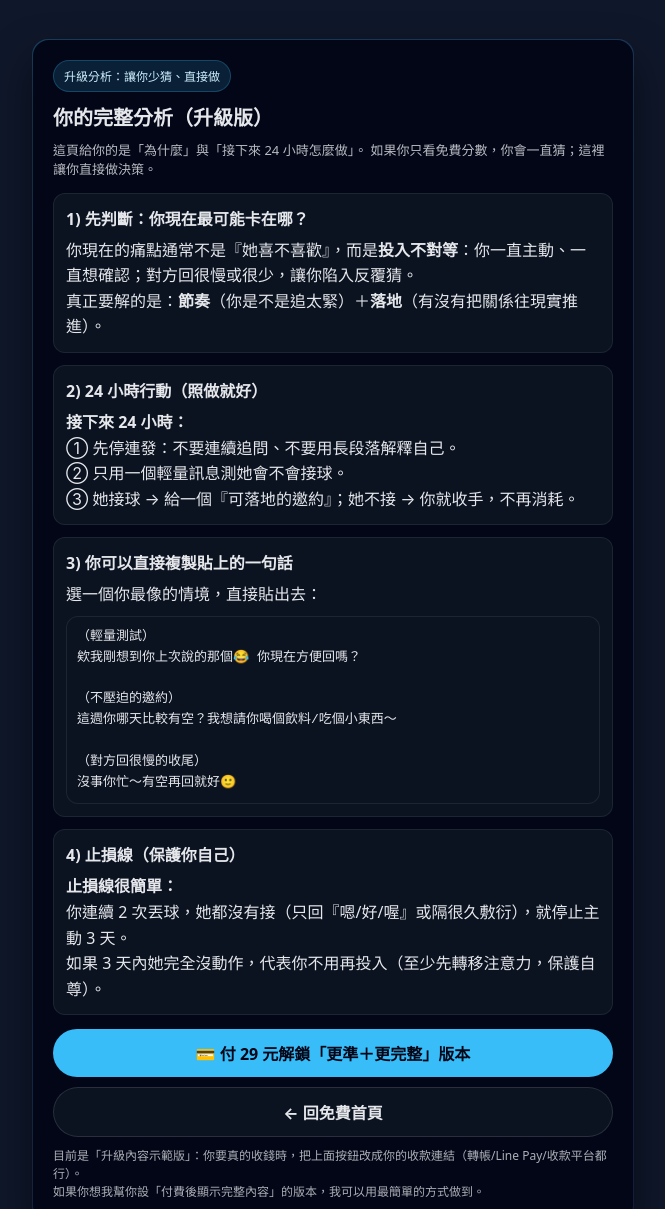
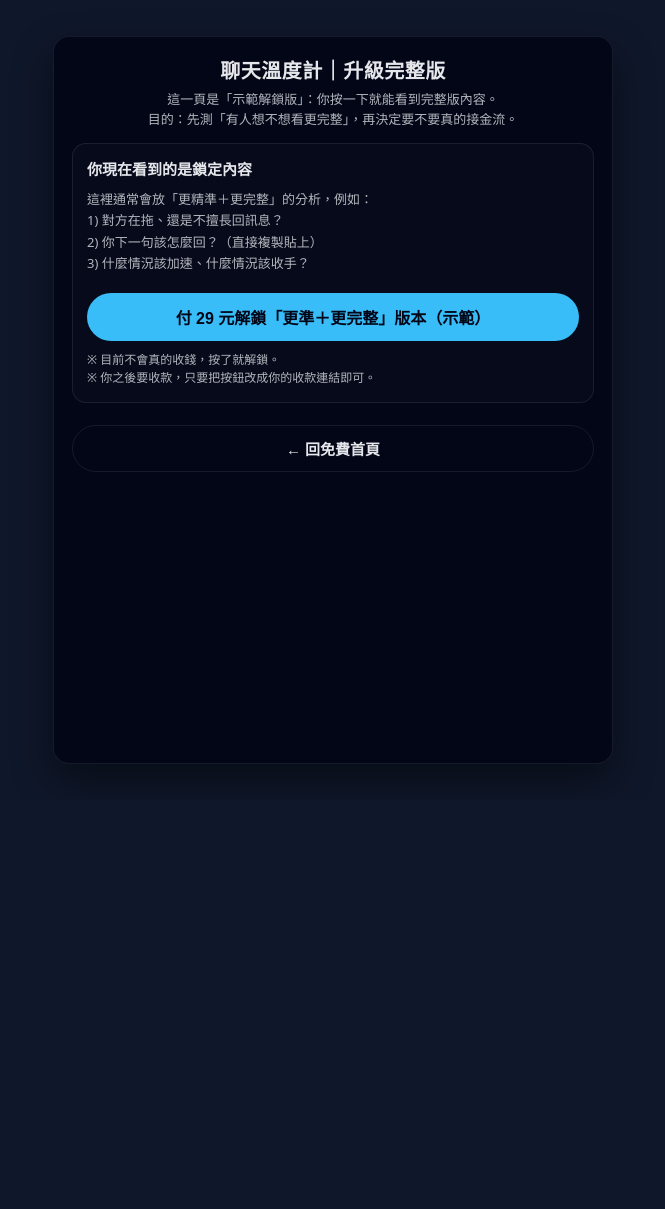
Before and after one commit to Jiahexxxxx/chat-thermometer, a plain HTML site: page paid.html in a window 1280 px wide. Shown: the top 1209 px of the page, without its empty margins (307-972 px from the left). After the commit the page ends 800 px from the top, so only its background shows below. Drawn offline with Linux system fonts and the light colour scheme.

Commit message:
Revise title and enhance layout for paid.html
Updated the title and improved styling for better visual consistency. Added a section for unlocking premium content and modified various elements for enhanced user experience.

```diff
--- a/paid.html
+++ b/paid.html
@@ -2,178 +2,277 @@
 <html lang="zh-Hant">
 <head>
   <meta charset="UTF-8" />
-  <title>完整分析（升級）｜聊天溫度計</title>
   <meta name="viewport" content="width=device-width, initial-scale=1" />
+  <title>聊天溫度計｜升級完整版（示範解鎖）</title>
   <style>
+    :root{
+      --bg:#0f172a;
+      --card:#020617;
+      --text:#e5e7eb;
+      --muted:rgba(229,231,235,.78);
+      --line:rgba(255,255,255,.08);
+      --btn:#38bdf8;
+      --btnText:#020617;
+      --danger:#fb7185;
+      --ok:#34d399;
+      --shadow:0 18px 40px rgba(0,0,0,.45);
+      --radius:16px;
+    }
+    *{box-sizing:border-box;}
     body{
       margin:0;
-      font-family:system-ui,-apple-system,BlinkMacSystemFont;
-      background:#0f172a;
-      color:#e5e7eb;
+      min-height:100vh;
+      background:var(--bg);
+      color:var(--text);
+      font-family:system-ui,-apple-system,BlinkMacSystemFont,"Segoe UI",Roboto,"Noto Sans TC","PingFang TC","Microsoft JhengHei",sans-serif;
       display:flex;
       justify-content:center;
-      padding:40px 16px;
+      padding:36px 14px;
     }
     .card{
       width:100%;
       max-width:560px;
-      background:#020617;
-      border-radius:16px;
-      padding:20px;
-      box-shadow:0 20px 40px rgba(0,0,0,.5);
-      position:relative;
+      background:var(--card);
+      border:1px solid var(--line);
+      border-radius:var(--radius);
+      padding:18px;
+      box-shadow:var(--shadow);
     }
-    .card:before{
-      content:"";
-      position:absolute;
-      inset:-1px;
-      border-radius:16px;
-      background:linear-gradient(135deg, rgba(56,189,248,.25), rgba(99,102,241,.18));
-      z-index:-1;
+    h1{
+      margin:0 0 6px;
+      text-align:center;
+      font-size:20px;
+      letter-spacing:.5px;
     }
-    h1{ margin:0 0 10px; font-size:20px; }
-    .sub{ margin:0 0 14px; opacity:.8; font-size:13px; line-height:1.45; }
+    .sub{
+      text-align:center;
+      color:var(--muted);
+      font-size:13px;
+      line-height:1.5;
+      margin-bottom:14px;
+    }
+    .pill{
+      display:inline-flex;
+      align-items:center;
+      gap:8px;
+      padding:8px 12px;
+      border-radius:999px;
+      border:1px solid var(--line);
+      background:rgba(255,255,255,.03);
+      font-size:13px;
+      color:var(--muted);
+      margin:10px 0 14px;
+    }
+    .section{
+      border:1px solid var(--line);
+      background:rgba(255,255,255,.02);
+      border-radius:14px;
+      padding:14px;
+      margin:12px 0;
+    }
+    .section h2{
+      margin:0 0 10px;
+      font-size:15px;
+    }
+    .k{
+      font-size:13px;
+      color:var(--muted);
+      line-height:1.65;
+      margin:6px 0;
+    }
+    .btn{
+      width:100%;
+      margin-top:12px;
+      padding:12px 14px;
+      border:none;
+      border-radius:999px;
+      background:var(--btn);
+      color:var(--btnText);
+      font-weight:900;
+      font-size:16px;
+      cursor:pointer;
+    }
+    .btn:active{transform:translateY(1px);}
+    .btn2{
+      width:100%;
+      margin-top:10px;
+      padding:12px 14px;
+      border:1px solid var(--line);
+      border-radius:999px;
+      background:transparent;
+      color:var(--text);
+      font-weight:800;
+      font-size:15px;
+      cursor:pointer;
+    }
+    .mini{
+      margin-top:10px;
+      color:var(--muted);
+      font-size:12px;
+      line-height:1.55;
+    }
+    .grid{
+      display:grid;
+      grid-template-columns:1fr;
+      gap:10px;
+    }
+    .box{
+      border:1px solid var(--line);
+      border-radius:14px;
+      padding:12px;
+      background:rgba(255,255,255,.02);
+    }
+    .boxTitle{
+      font-weight:900;
+      margin:0 0 6px;
+      font-size:14px;
+    }
     .tag{
       display:inline-block;
       font-size:12px;
-      padding:6px 10px;
+      padding:4px 10px;
       border-radius:999px;
-      background:rgba(56,189,248,.14);
-      border:1px solid rgba(56,189,248,.25);
-      color:#cfefff;
-      margin-bottom:10px;
+      border:1px solid var(--line);
+      background:rgba(255,255,255,.03);
+      color:var(--muted);
+      margin:6px 6px 0 0;
     }
-    .box{
-      background:#0b1220;
-      border:1px solid rgba(255,255,255,.08);
-      border-radius:12px;
-      padding:12px;
-      margin-top:12px;
-    }
-    .box b{ display:block; margin-bottom:8px; }
-    .line{ line-height:1.6; }
-    .btn{
-      display:block;
-      text-align:center;
-      margin-top:14px;
-      padding:12px;
-      border-radius:999px;
-      background:#38bdf8;
-      color:#020617;
-      font-weight:900;
-      text-decoration:none;
-    }
-    .btn2{
-      display:block;
-      text-align:center;
-      margin-top:10px;
-      padding:12px;
-      border-radius:999px;
-      background:#0b1220;
-      border:1px solid rgba(255,255,255,.12);
-      color:#e5e7eb;
-      text-decoration:none;
-      font-weight:700;
-    }
-    .small{
-      margin-top:10px;
-      font-size:12px;
-      opacity:.75;
-      line-height:1.5;
-    }
-    code{
-      display:block;
-      white-space:pre-wrap;
-      background:#0b1220;
-      border:1px solid rgba(255,255,255,.08);
-      border-radius:12px;
-      padding:10px;
-      line-height:1.6;
-      margin-top:8px;
-    }
-    a{ color:#38bdf8; }
+    .warn{color:var(--danger); font-weight:900;}
+    .ok{color:var(--ok); font-weight:900;}
+    .hr{height:1px; background:var(--line); margin:12px 0;}
+    .hidden{display:none;}
+    a{color:inherit; text-decoration:none;}
   </style>
 </head>
+
 <body>
   <div class="card">
-    <div class="tag" id="badge">完整分析</div>
-    <h1 id="title">你的完整分析（升級版）</h1>
-    <p class="sub" id="hook">
-      這頁給你的是「為什麼」與「接下來 24 小時怎麼做」。
-      如果你只看免費分數，你會一直猜；這裡讓你直接做決策。
-    </p>
+    <h1>聊天溫度計｜升級完整版</h1>
+    <div class="sub">
+      這一頁是「示範解鎖版」：你按一下就能看到完整版內容。<br>
+      目的：先測「有人想不想看更完整」，再決定要不要真的接金流。
+    </div>
 
+    <!-- 鎖定區 -->
+    <div id="locked">
+      <div class="section">
+        <h2>你現在看到的是鎖定內容</h2>
+        <div class="k">
+          這裡通常會放「更精準＋更完整」的分析，例如：<br>
+          1) 對方在拖、還是不擅長回訊息？<br>
+          2) 你下一句該怎麼回？（直接複製貼上）<br>
+          3) 什麼情況該加速、什麼情況該收手？
+        </div>
+        <button class="btn" onclick="unlockNow()">付 29 元解鎖「更準＋更完整」版本（示範）</button>
+        <div class="mini">
+          ※ 目前不會真的收錢，按了就解鎖。<br>
+          ※ 你之後要收款，只要把按鈕改成你的收款連結即可。
+        </div>
+      </div>
+
+      <a href="./index.html"><button class="btn2">← 回免費首頁</button></a>
+    </div>
+
+    <!-- 解鎖後完整版 -->
+    <div id="full" class="hidden">
+      <div class="pill">✅ 已解鎖完整版（示範）</div>
+
+      <div class="section">
+        <h2>1) 你現在處於哪種局？（快速判斷）</h2>
+        <div class="grid">
           <div class="box">
-      <b>1) 先判斷：你現在最可能卡在哪？</b>
-      <div class="line" id="core"></div>
+            <div class="boxTitle">A｜對方回很慢，但會回</div>
+            <div class="k">
+              <span class="ok">可能性：</span>忙、社交能量低、或把你放在「後順位」。<br>
+              <span class="warn">風險：</span>你一直追問會變成壓力。
+            </div>
+            <span class="tag">策略：慢慢推</span>
+            <span class="tag">不要連發</span>
           </div>
 
           <div class="box">
-      <b>2) 24 小時行動（照做就好）</b>
-      <div class="line" id="plan"></div>
+            <div class="boxTitle">B｜對方很少主動，但互動不排斥</div>
+            <div class="k">
+              <span class="ok">可能性：</span>對方被動、習慣被帶節奏。<br>
+              <span class="warn">風險：</span>你會覺得「都我在主動」而內耗。
+            </div>
+            <span class="tag">策略：用邀約測意願</span>
+            <span class="tag">別做情緒勒索</span>
           </div>
 
           <div class="box">
-      <b>3) 你可以直接複製貼上的一句話</b>
-      <div class="line">選一個你最像的情境，直接貼出去：</div>
-      <code id="copyLine"></code>
+            <div class="boxTitle">C｜對方回得敷衍、常消失、沒延伸</div>
+            <div class="k">
+              <span class="warn">可能性：</span>興趣低或備胎區。<br>
+              <span class="ok">策略：</span>縮短訊息、提高價值、用一次邀約做分水嶺。
+            </div>
+            <span class="tag">策略：一次就好</span>
+            <span class="tag">不再追著問</span>
+          </div>
+        </div>
       </div>
 
+      <div class="section">
+        <h2>2) 你下一步要做什麼？（最少內耗版本）</h2>
+        <div class="k">
+          你只做一個動作：<span class="ok">用「不壓迫的邀約」測一次</span>。<br>
+          看對方是否願意把時間給你。這比你每天聊天有效 10 倍。
+        </div>
+        <div class="hr"></div>
+        <div class="k"><b>邀約模板（直接複製貼上）：</b></div>
         <div class="box">
-      <b>4) 止損線（保護你自己）</b>
-      <div class="line" id="stop"></div>
+          <div class="k">這週你哪天比較有空？我想請你喝個飲料 / 吃個小東西～</div>
+        </div>
+        <div class="mini">
+          如果對方 <b>願意給日期</b> 或 <b>反問你時間</b>：溫度上升。<br>
+          如果一直「嗯嗯」「再看看」但不給時間：先把投入降下來。
+        </div>
       </div>
 
-    <a class="btn" href="#" onclick="alertPay(); return false;">💳 付 29 元解鎖「更準＋更完整」版本</a>
-    <a class="btn2" href="./index.html">← 回免費首頁</a>
+      <div class="section">
+        <h2>3) 對方回很慢，你要怎麼收尾？（不丟臉又有框架）</h2>
+        <div class="k">
+          你要做的不是抱怨，而是把球放回去。<br>
+          這句話可以用在「對方慢回 / 沒主動」的情況：
+        </div>
+        <div class="box">
+          <div class="k">你先忙～有空再回我就好，我晚點再看～</div>
+        </div>
+        <div class="mini">
+          這句的重點：<b>不黏</b>、<b>不逼</b>、<b>你有自己的節奏</b>。
+        </div>
+      </div>
 
-    <div class="small">
-      目前是「升級內容示範版」：你要真的收錢時，把上面按鈕改成你的收款連結（轉帳/Line Pay/收款平台都行）。
-      <br/>如果你想我幫你設「付費後顯示完整內容」的版本，我可以用最簡單的方式做到。
+      <div class="section">
+        <h2>4) 3 天規則（保護自尊）</h2>
+        <div class="k">
+          你給一次邀約、一次收尾。<br>
+          <span class="warn">3 天內如果對方都沒有把互動推進（給時間/延伸/主動），</span><br>
+          代表你不用再加碼投入。先把注意力放回自己。
+        </div>
+      </div>
+
+      <a href="./index.html"><button class="btn2">← 回免費首頁</button></a>
+      <button class="btn2" onclick="lockBack()">重新鎖回（測試用）</button>
+
+      <div class="mini">
+        你之後真的要收費時：把「解鎖按鈕」改成你的收款連結；或接金流再做真正解鎖。<br>
+        但現在先用這版測：有沒有人願意點、有沒有人想看完整版。
+      </div>
     </div>
   </div>
 
   <script>
-  // 這版先不靠 query 參數，直接給你一套「通用升級內容」
-  // 你之後若要依「冷/普通/曖昧/很熱」顯示不同內容，再跟我說，我會幫你改成動態版。
-  const badge = document.getElementById("badge");
-  const core = document.getElementById("core");
-  const plan = document.getElementById("plan");
-  const copyLine = document.getElementById("copyLine");
-  const stop = document.getElementById("stop");
-
-  // 這裡用「最常見、最實用」的框架：投入不對等 / 節奏錯位 / 缺少落地
-  badge.textContent = "升級分析：讓你少猜、直接做";
-
-  core.innerHTML =
-    "你現在的痛點通常不是『她喜不喜歡』，而是<strong>投入不對等</strong>：你一直主動、一直想確認；對方回很慢或很少，讓你陷入反覆猜。<br>" +
-    "真正要解的是：<strong>節奏</strong>（你是不是追太緊）＋<strong>落地</strong>（有沒有把關係往現實推進）。";
-
-  plan.innerHTML =
-    "<strong>接下來 24 小時：</strong><br>" +
-    "① 先停連發：不要連續追問、不要用長段落解釋自己。<br>" +
-    "② 只用一個輕量訊息測她會不會接球。<br>" +
-    "③ 她接球 → 給一個『可落地的邀約』；她不接 → 你就收手，不再消耗。";
-
-  copyLine.textContent =
-`（輕量測試）
-欸我剛想到你上次說的那個😂 你現在方便回嗎？
-
-（不壓迫的邀約）
-這週你哪天比較有空？我想請你喝個飲料/吃個小東西～
-
-（對方回很慢的收尾）
-沒事你忙～有空再回就好🙂`;
-
-  stop.innerHTML =
-    "<strong>止損線很簡單：</strong><br>" +
-    "你連續 2 次丟球，她都沒有接（只回『嗯/好/喔』或隔很久敷衍），就停止主動 3 天。<br>" +
-    "如果 3 天內她完全沒動作，代表你不用再投入（至少先轉移注意力，保護自尊）。";
-
-  function alertPay(){
-    alert("示範版：這裡之後改成你的收款連結（例如 Line Pay / 轉帳頁）。\n\n你要我幫你接『付費後顯示完整版』嗎？");
+    function unlockNow(){
+      document.getElementById('locked').style.display='none';
+      document.getElementById('full').style.display='block';
+      try { window.scrollTo({top:0, behavior:'smooth'}); } catch(e) { window.scrollTo(0,0); }
     }
-  window.alertPay = alertPay;
+    function lockBack(){
+      document.getElementById('full').style.display='none';
+      document.getElementById('locked').style.display='block';
+      try { window.scrollTo({top:0, behavior:'smooth'}); } catch(e) { window.scrollTo(0,0); }
+    }
   </script>
 </body>
 </html>
```
Lines whose indentation alone changed are shown as unchanged.
